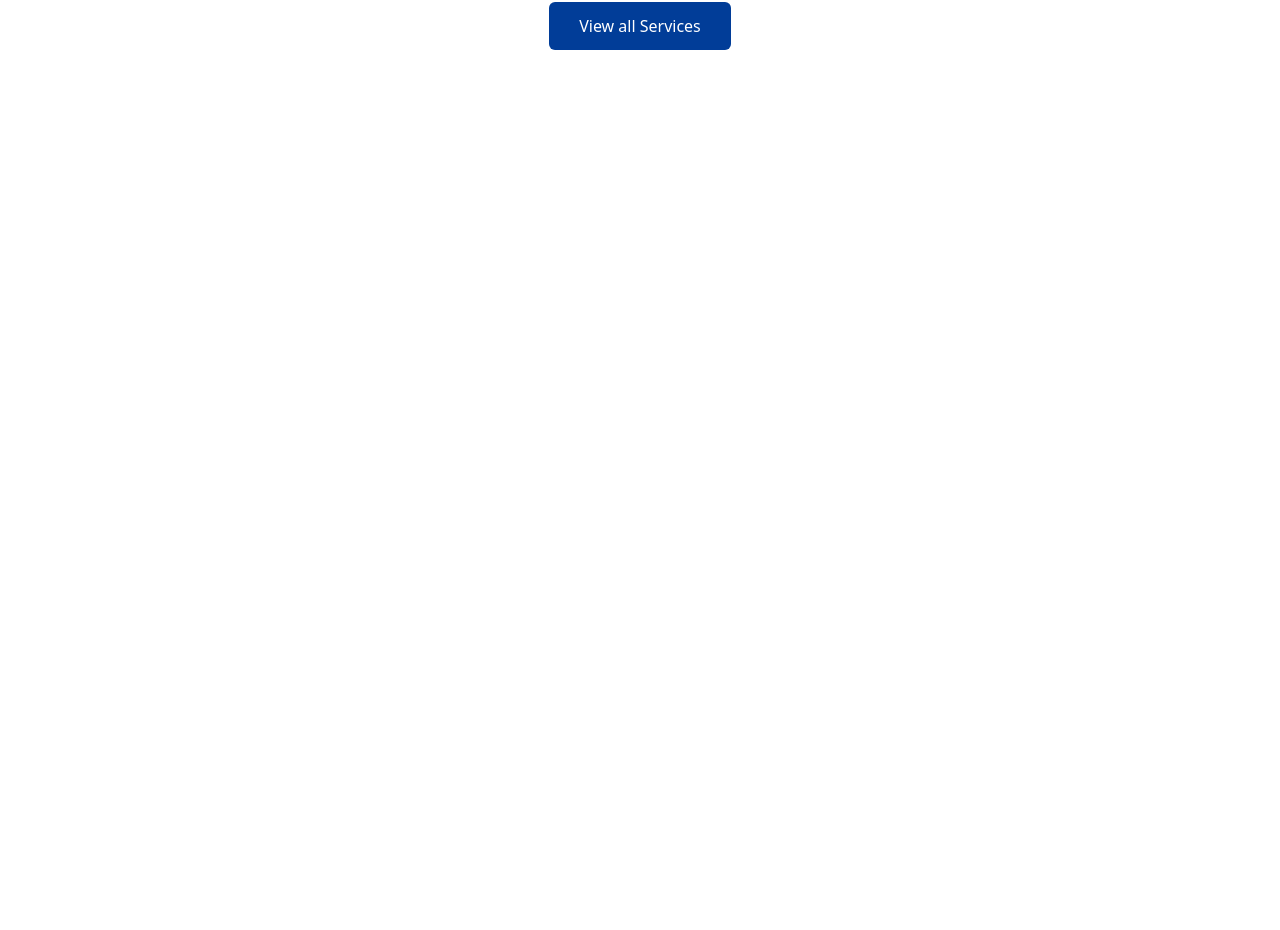
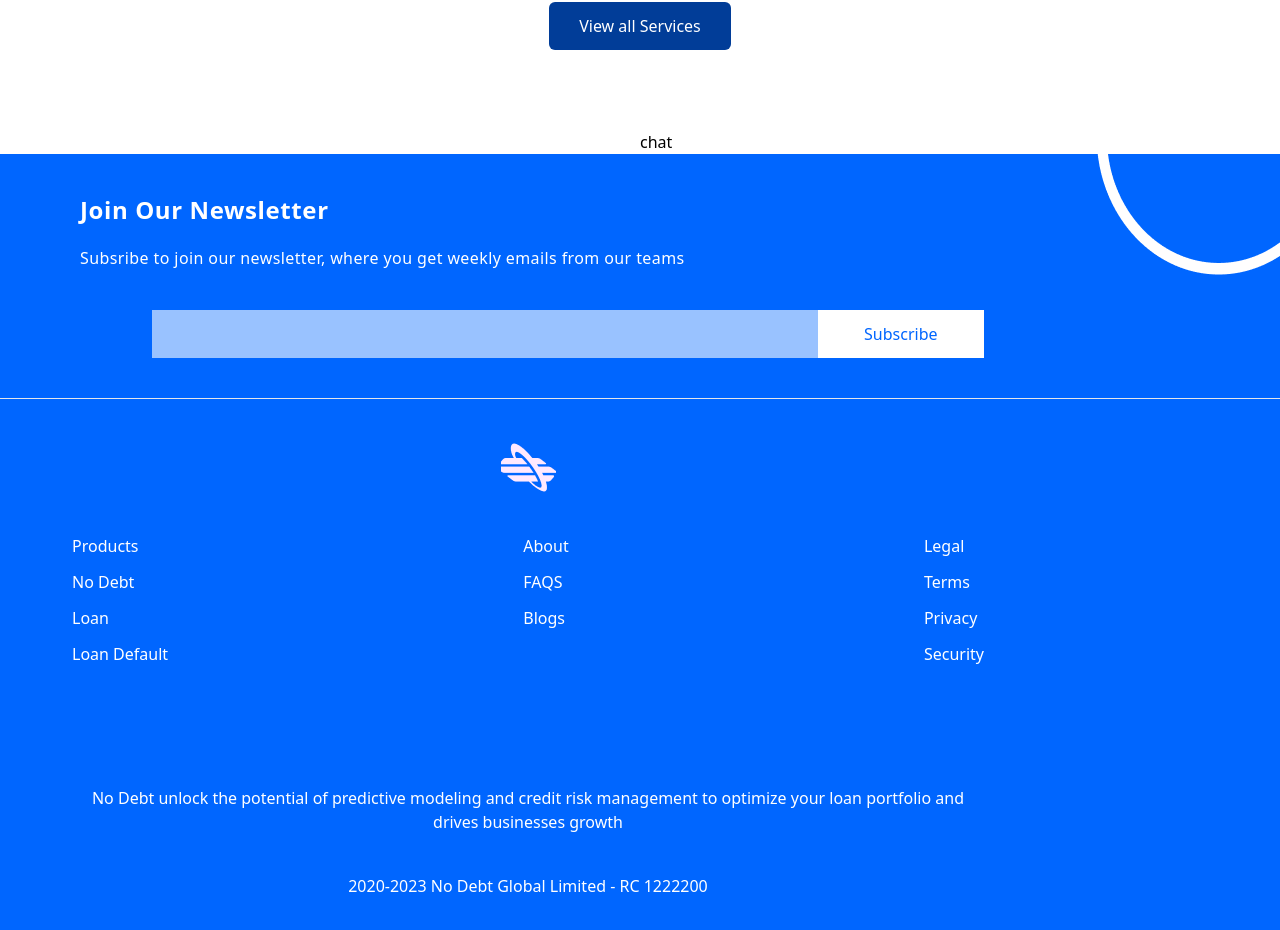
Before and after one commit to tinabals/hifi, a React (Vite) app: page /home in a window 1280 px wide. Shown: the part 1634-2564 px from the top of the page. Before the commit the page ends 1684 px from the top, so only its background shows below. Built offline with nearby package versions, Linux system fonts and the light colour scheme.

Commit message:
implemented the footer

```diff
--- /dev/null
+++ b/src/components/Footer.jsx
@@ -0,0 +1,71 @@
+import ellipsis from '../assets/img/Ellipse.png';
+import Logo from '../assets/img/Logo2.png';
+const Footer = () => {
+  return (
+    <>
+      <section className='relative bg-veryLightBlue  text-white p-10 mx-auto'>
+        <div className='container px-10 '>
+          <img src={ellipsis} alt='' className='absolute right-0 top-0' />
+          <div className='mb-4'>
+            <h5 className='text-2xl tracking-wide mb-5 font-semibold'>
+              {' '}
+              Join Our Newsletter
+            </h5>
+            <p className='tracking-wide font-light mb-5'>
+              Subsribe to join our newsletter, where you get weekly emails from
+              our teams
+            </p>
+          </div>
+          <div className='container mt-10 mx-10 justify-center text-center items-center flex flex-col md:flex-row'>
+            <div className=' w-4/6 md:w-4/5 p-6 bg-grayBlue items-center'></div>
+            <div className='w-4/6 md:w-1/5 bg-white px-6 py-3 items-center'>
+              <p className='text-veryLightBlue text-center'>Subscribe</p>
+            </div>
+          </div>
+        </div>
+      </section>
+      <hr />
+      <section
+        id='links'
+        className=' relative flex p-10  bg-veryLightBlue text-white  md:flex-row'
+      >
+        <div className='container flex-col md:flex-row'>
+          <div id='img' className='flex justify-center items-center'>
+            <img src={Logo} alt='logo' />
+          </div>
+          <div className='links flex justify-between pt-10'>
+            <div id='links-one' className='space-y-3'>
+              <p>Products</p>
+              <p>No Debt</p>
+              <p>Loan</p>
+              <p>Loan Default</p>
+            </div>
+            <div id='links-two' className='space-y-3'>
+              <p>About</p>
+              <p>FAQS</p>
+              <p>Blogs</p>
+            </div>
+            <div id='links-three' className='space-y-3'>
+              <p>Legal</p>
+              <p>Terms</p>
+              <p>Privacy</p>
+              <p>Security</p>
+            </div>
+          </div>
+          <div className='footer-txt flex flex-col space-y-10 md:my-20'>
+            <p className='flex justify-center pt-10 text-center'>
+              No Debt unlock the potential of predictive modeling and credit
+              risk management to optimize your loan portfolio and drives
+              businesses growth
+            </p>
+            <div className='flex text-center justify-center '>
+              2020-2023 No Debt Global Limited - RC 1222200
+            </div>
+          </div>
+        </div>
+      </section>
+    </>
+  );
+};
+
+export default Footer;
--- a/src/components/Hero.jsx
+++ b/src/components/Hero.jsx
@@ -17,7 +17,7 @@ const Hero = () => {
             Get Started
           </button>
         </div>
-        <div className='md:w-3/5 lg:w-3/5 flex container h-96'>
+        <div className='md:w-3/5 lg:w-3/5 flex container w-full h-96'>
           <img
             src={heroImage}
             alt='hero-image'
--- a/src/components/OurServices.jsx
+++ b/src/components/OurServices.jsx
@@ -10,7 +10,7 @@ const Services = () => {
           Our Services
         </h2>
         <div className='flex flex-col md:flex-row'>
-          <ul className='w-full'>
+          <ul className='w-full m-0 p-0'>
             <li className='flex flex-col md:flex-row items-center p-5 md:w-full md:justify-between'>
               <div className='flex flex-col items-center  gap-7 md:flex-row md:justify-start md:items-start md:w-1/5'>
                 <p className='text-4xl text-lightBlue border-2 border-lightBlue rounded-full px-5 py-2'>
--- /dev/null
+++ b/src/components/Reviews.jsx
@@ -0,0 +1,10 @@
+const Review = () => {
+  return (
+    <section className='container flex flex-col mx-auto pt-20 px-auto gap-10 md:flex-row  md:justify-between'>
+      <div className='basis-1/4'></div>
+      <div className='basis-1/2'> chat</div>
+    </section>
+  );
+};
+
+export default Review;
--- a/src/pages/Home.jsx
+++ b/src/pages/Home.jsx
@@ -1,6 +1,8 @@
 import NavBar from '../components/NavBar';
 import Hero from '../components/Hero';
 import Services from '../components/OurServices';
+import Reviews from '../components/Reviews';
+import Footer from '../components/Footer';
 
 const Home = () => {
   return (
@@ -8,6 +10,8 @@ const Home = () => {
       <NavBar />
       <Hero />
       <Services />
+      <Reviews />
+      <Footer />
     </>
   );
 };
--- a/tailwind.config.js
+++ b/tailwind.config.js
@@ -18,6 +18,8 @@ export default {
       colors: {
         veryDarkBlue: 'hsla(216, 98%, 20%, 1)',
         lightBlue: 'hsla(216, 99%, 30%, 1)',
+        veryLightBlue: 'hsla(216, 100%, 50%, 1)',
+        grayBlue: 'hsla(216, 100%, 80%, 1)',
         lightGray: 'hsla(0, 0% ,100%, 1)',
         darkGray: 'hsla(0, 0%, 30%, 1)'
       }
```
Also changed, not shown: src/assets/img/Ellipse.png (added), src/assets/img/Logo2.png (added).
